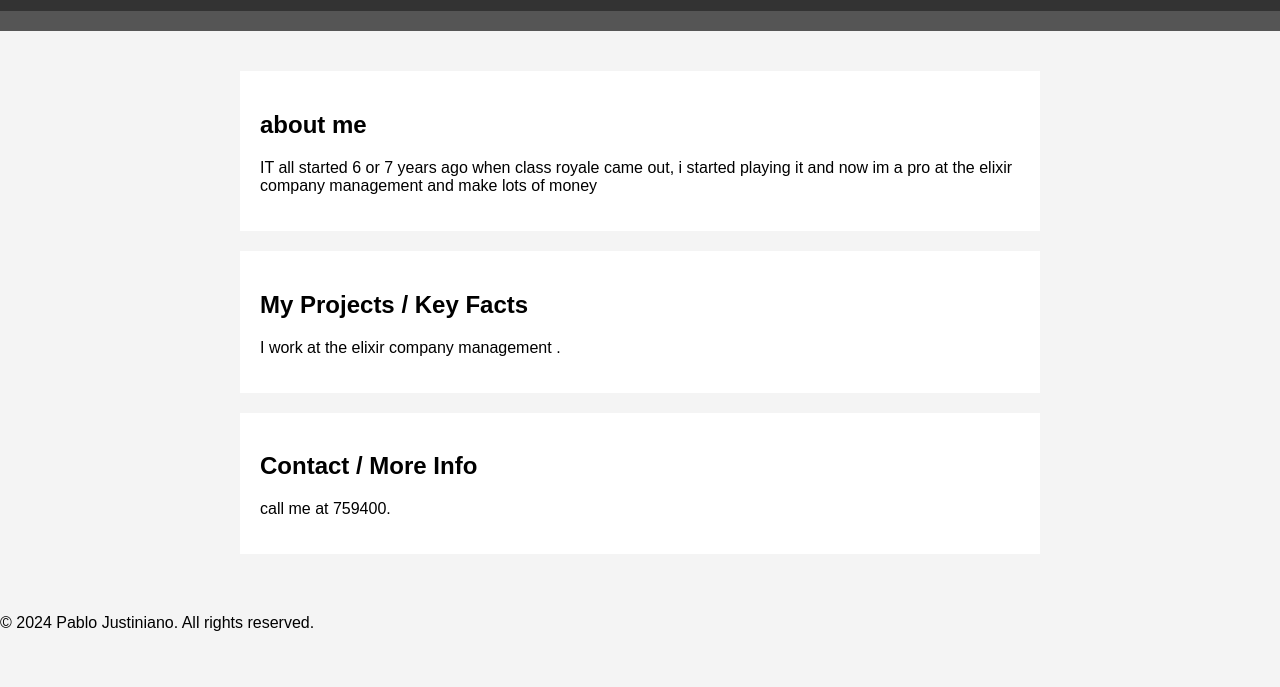
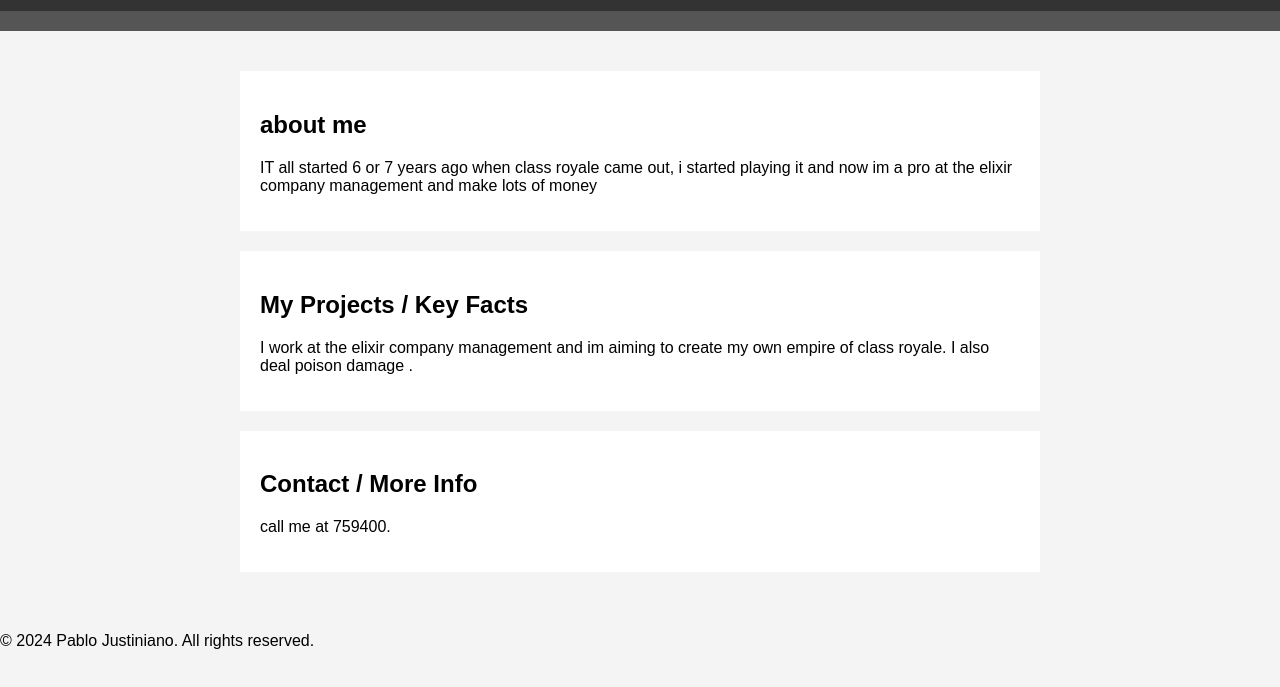
Before and after one commit to ELPABLERASJUSTI/ELPABLERASJUSTIpersonaldiary67, a plain HTML site: page index.html in a window 1280 px wide. Shown: the part 89-776 px from the top of the page. Drawn offline with Linux system fonts and the light colour scheme.

Commit message:
Update index.html

```diff
--- a/index.html
+++ b/index.html
@@ -20,7 +20,7 @@
 </section>
 <section>
 <h2>My Projects / Key Facts</h2>
-<p>I work at the elixir company management .</p>
+<p>I work at the elixir company management and im aiming to create my own empire of class royale. I also deal poison damage .</p>
 </section>
 <section>
 <h2>Contact / More Info</h2>
```
